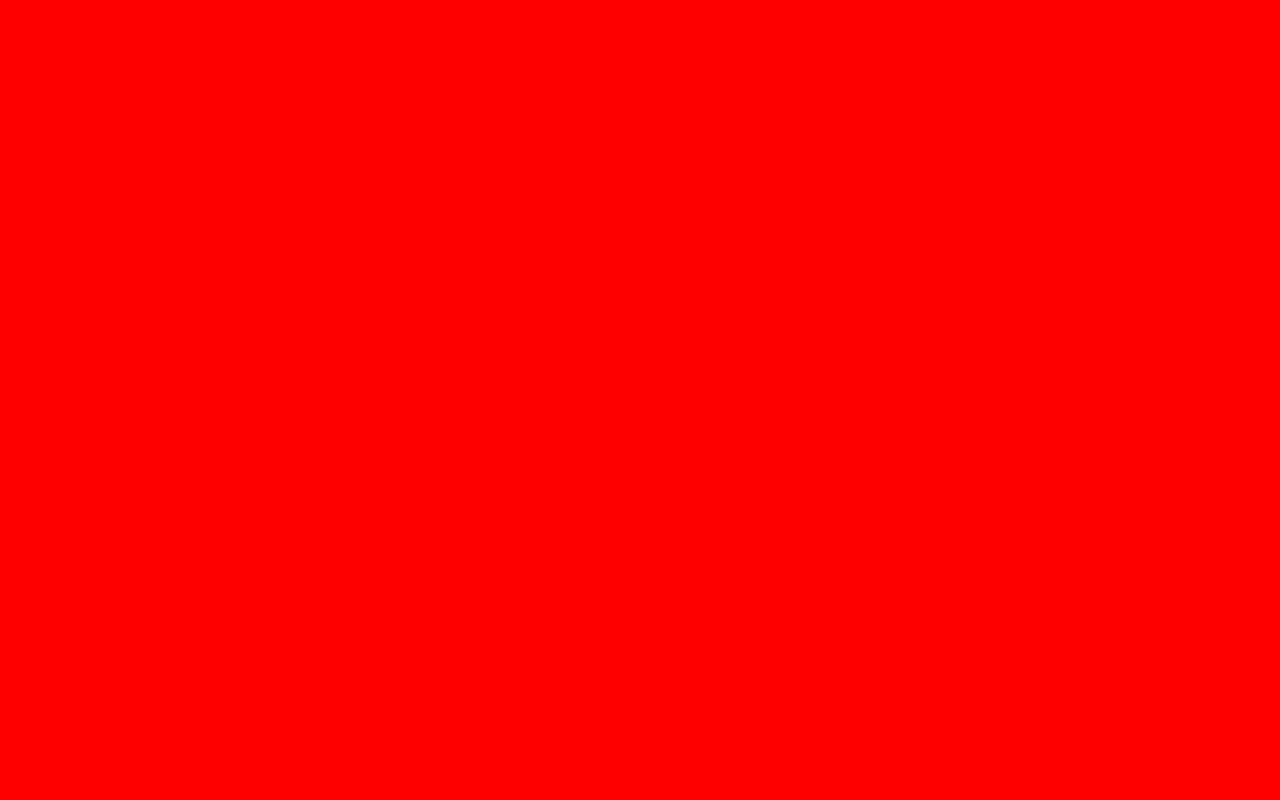
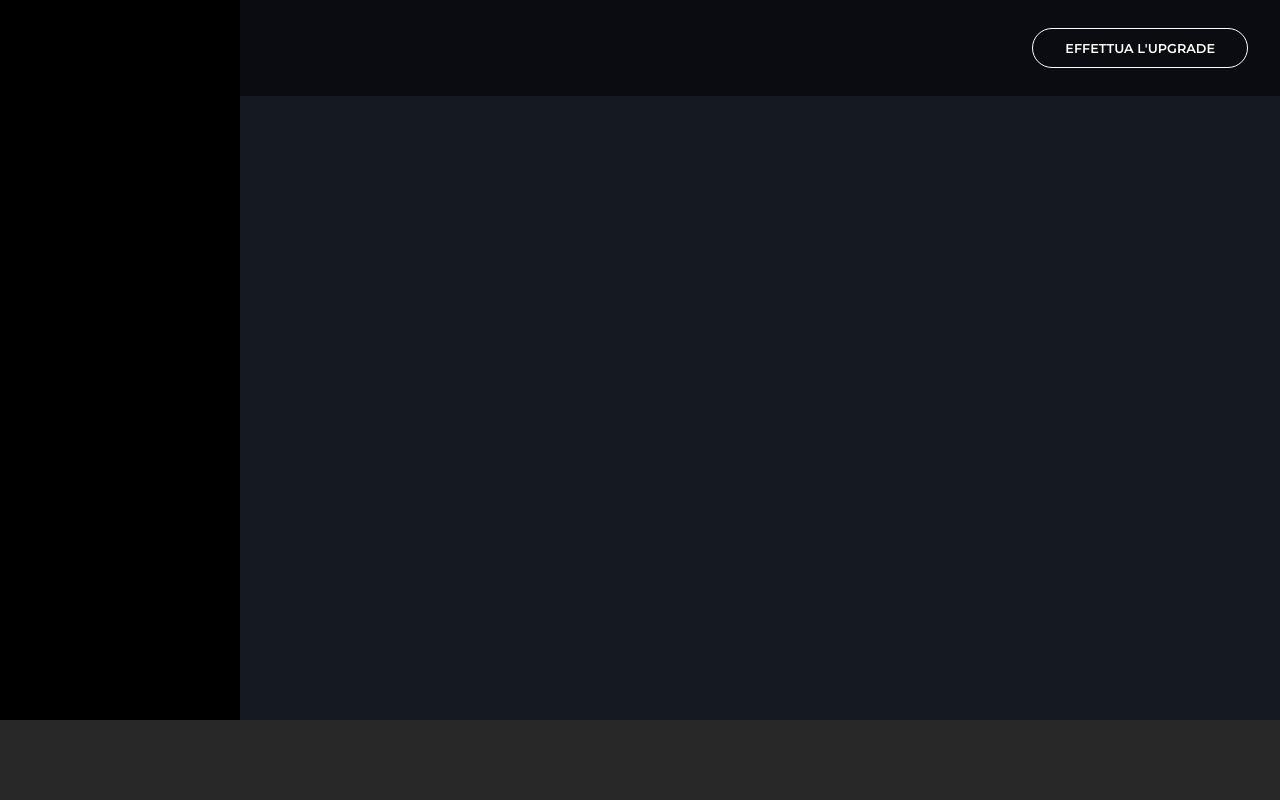
Before and after one commit to expldec/html-css-spotifyweb, a plain HTML site: page index.html in a window 1280 px wide. Drawn offline with Linux system fonts and the light colour scheme.

Commit message:
aggiunta divisione per macroblocchi e banner per upgrade

```diff
--- a/css/styles.css
+++ b/css/styles.css
@@ -6,5 +6,56 @@
 }
 
 body {
-    background-color: red;
+    font-family: 'Montserrat', sans-serif;
 }
+
+
+/* TOP */
+.top {
+    display: flex;
+    width: 100%;
+    height: calc(100vh - 5rem);
+}
+
+.sidebar {
+    width: 15rem;
+    background-color: black;
+}
+
+.content {
+    background-color: #141922;
+    width: calc(100% - 15rem);
+/* altezza fissa 100vh meno l'altezza del footer */
+    height: calc(100vh - 5rem);
+    overflow-y: auto;
+}
+
+.banner-overlay {
+    position: fixed;
+    top: 0;
+    left: 15rem;
+    height: 6rem;
+    width: calc(100% - 15rem);
+    background-color: rgba(0,0,0, 0.5);
+    display: flex;
+    justify-content: flex-end;
+    align-items: center;
+}
+
+#upgrade-btn {
+    font-size: 0.8rem;
+    font-weight: 600;
+    padding: 0.7rem 2rem;
+    margin: 0 2rem;
+    border: 1px solid white;
+    border-radius: 2rem;
+    color: white;
+    text-transform: uppercase;
+}
+
+/* BOTTOM */
+.bottom {
+    width: 100%;
+    height: 5rem;
+    background-color: #282828;
+}
--- a/index.html
+++ b/index.html
@@ -8,9 +8,22 @@
     <link rel="preconnect" href="https://fonts.gstatic.com" crossorigin>
     <link href="https://fonts.googleapis.com/css2?family=Montserrat:wght@300;400;500;600;700&display=swap" rel="stylesheet">
     <link rel="stylesheet" href="css/styles.css">
+    <link rel="shortcut icon" href="img/favicon.ico" type="image/x-icon">
     <title>Spotify</title>
 </head>
 <body>
+    <div class="top">
+        <div class="sidebar">
 
+        </div>
+        <div class="content">
+            <div class="banner-overlay">
+                <div id="upgrade-btn">
+                    Effettua l'upgrade
+                </div>
+            </div>
+        </div>
+    </div>
+    <div class="bottom"></div>
 </body>
 </html>
```
